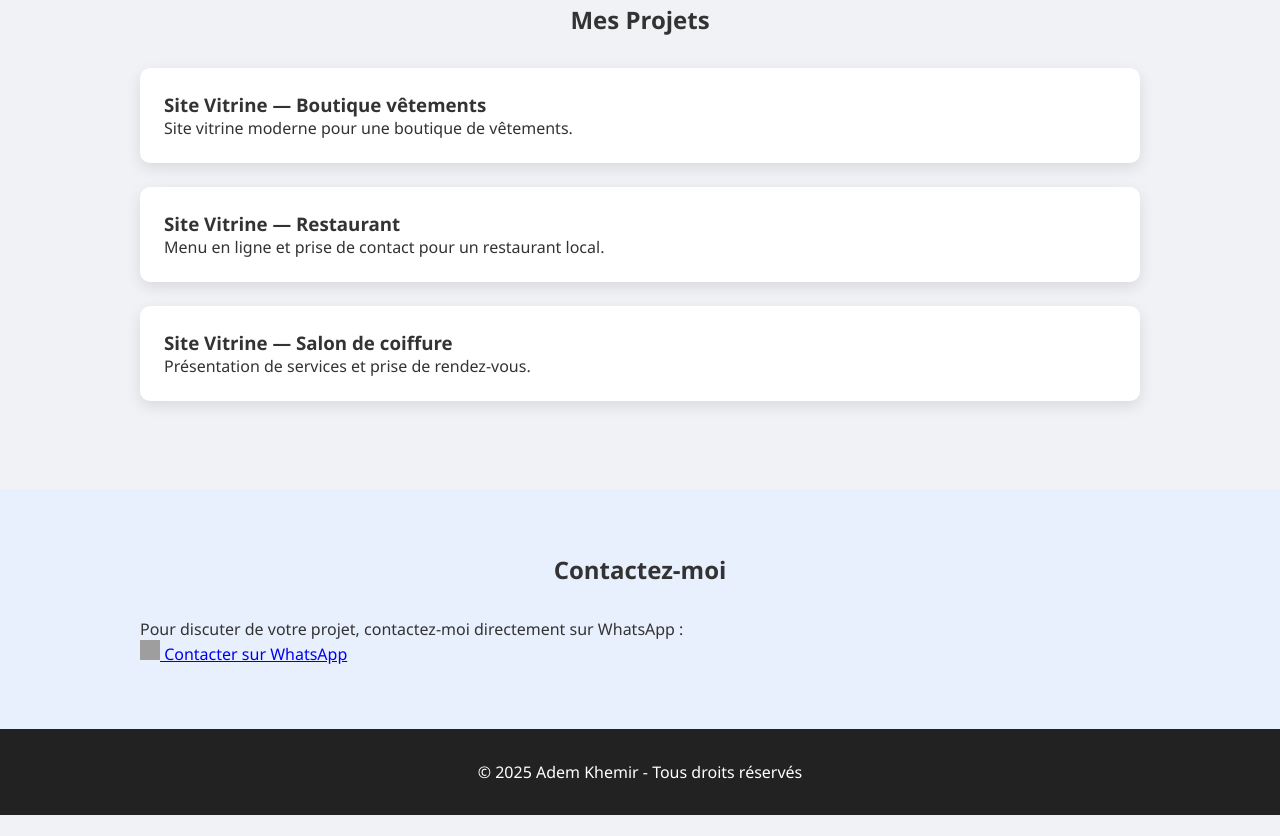
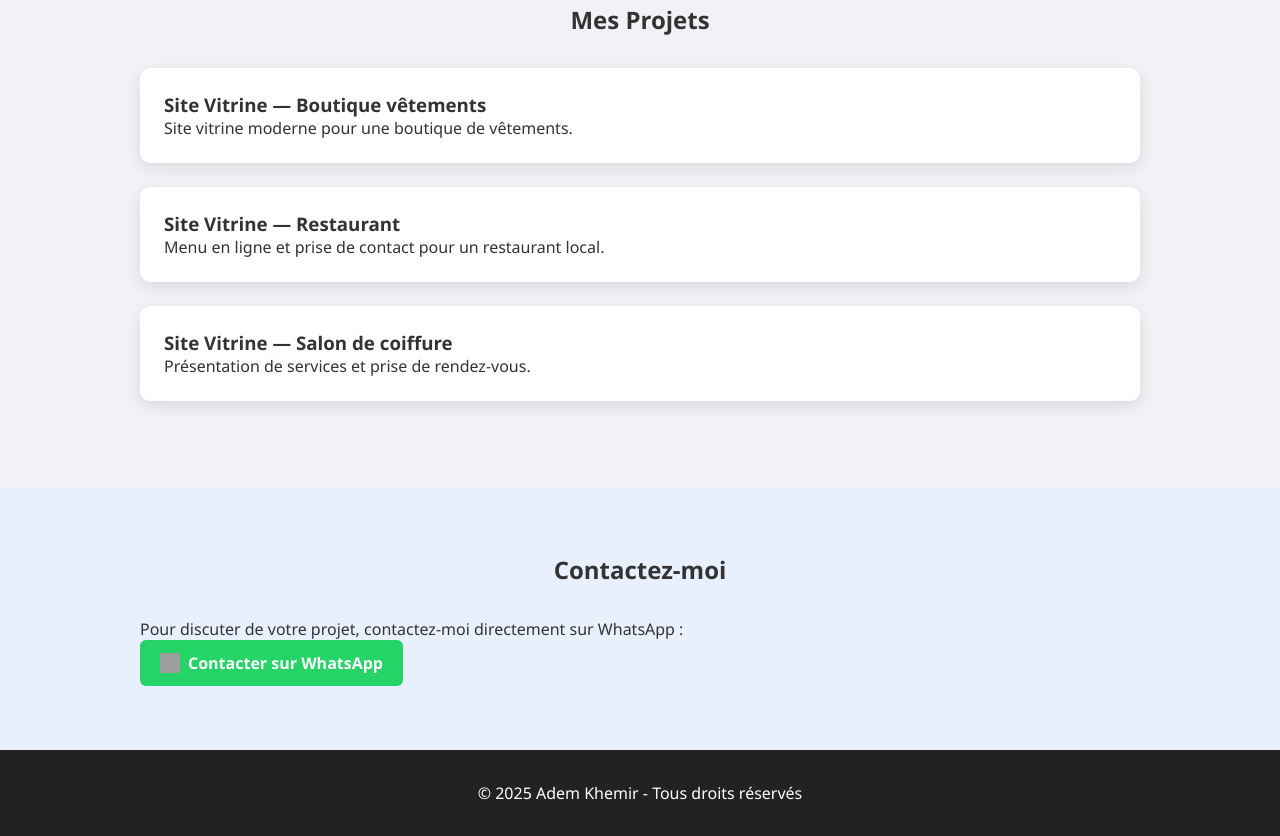
Before and after one commit to Ademkh315/ademkh315.github.io, a plain HTML site: page index.html in a window 1280 px wide. Shown: the part 448-1284 px from the top of the page. Before the commit the page ends 1263 px from the top, so only its background shows below. Drawn offline with Linux system fonts and the light colour scheme; grey boxes are pictures that could not be loaded.

Commit message:
Add WhatsApp button styles to style.css

```diff
--- a/style.css
+++ b/style.css
@@ -65,6 +65,23 @@ header nav a:hover {
 #hero p {
     font-size: 1.2rem;
     margin-bottom: 2rem;
+}
+
+.btn-whatsapp {
+    display: inline-flex;
+    align-items: center;
+    gap: 8px;
+    padding: 12px 20px;
+    background-color: #25D366;
+    color: white;
+    text-decoration: none;
+    border-radius: 6px;
+    font-weight: bold;
+    transition: 0.2s;
+}
+
+.btn-whatsapp:hover {
+    background-color: #1ebe57;
 }
 
 .btn {
```
